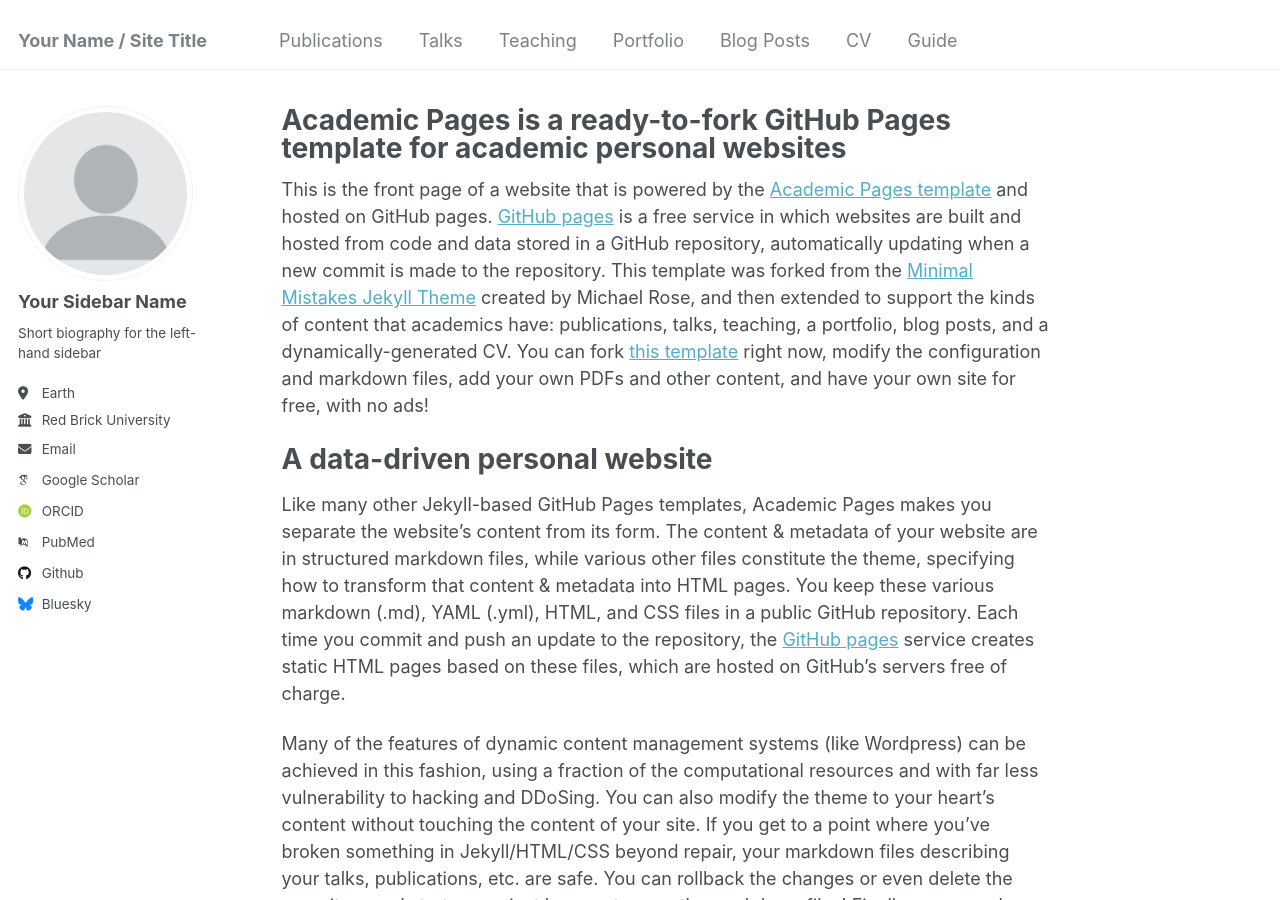
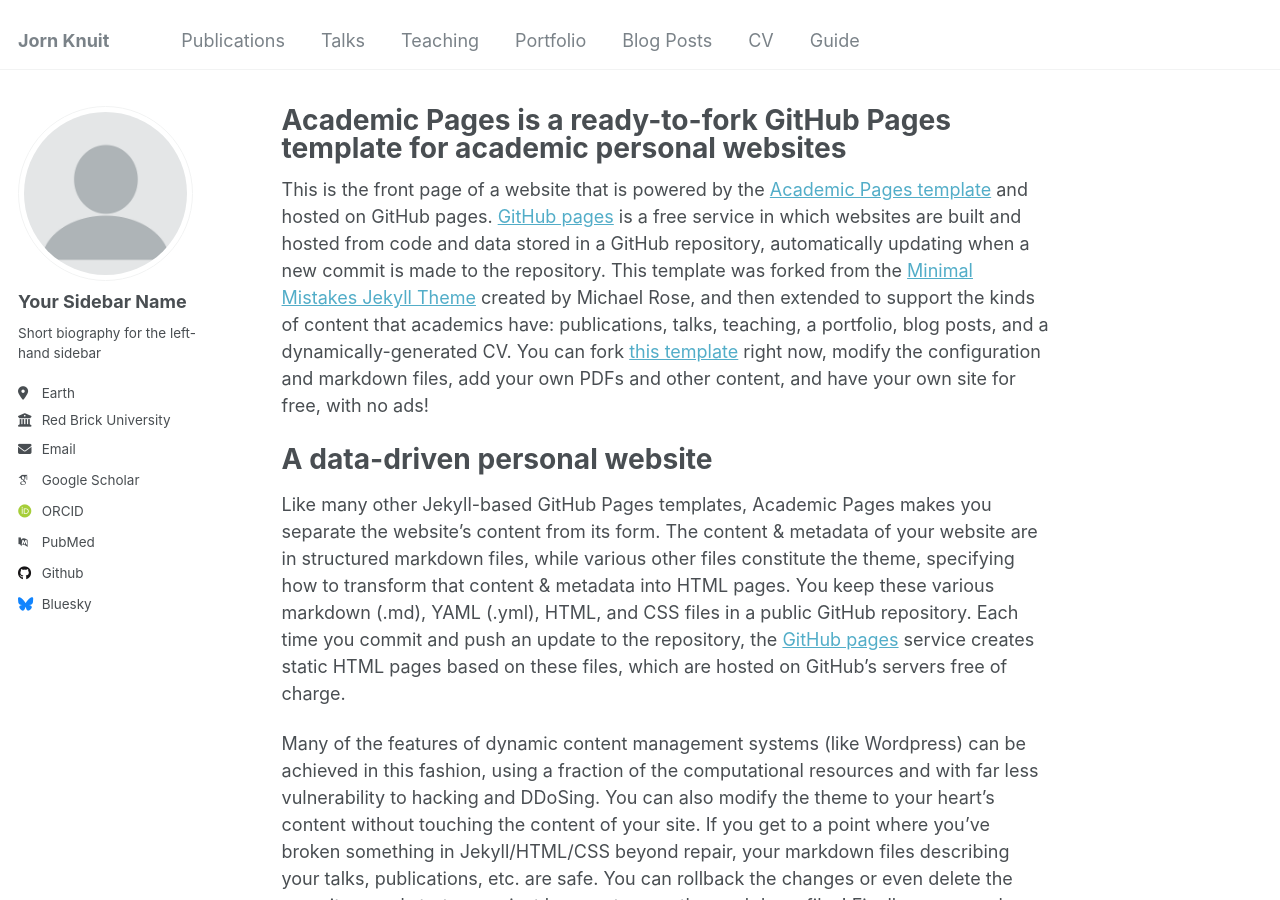
Before and after one commit to JornKnuit/JornKnuit.github.io, a Jekyll site: the page built from _pages/about.md, in a window 1280 px wide and 900 px high. Built offline with Jekyll 4.4.1, drawn with Linux system fonts in a browser that asks for light colours; some web fonts are replaced.

Commit message:
Update _config.yml

```diff
--- a/_config.yml
+++ b/_config.yml
@@ -8,7 +8,7 @@
 
 # Basic Site Settings
 locale                   : "en-US"
-title                    : "Your Name / Site Title"
+title                    : "Jorn Knuit"
 title_separator          : "-"
 name                     : &name "Your Name"
 description              : &description "personal description"
```
